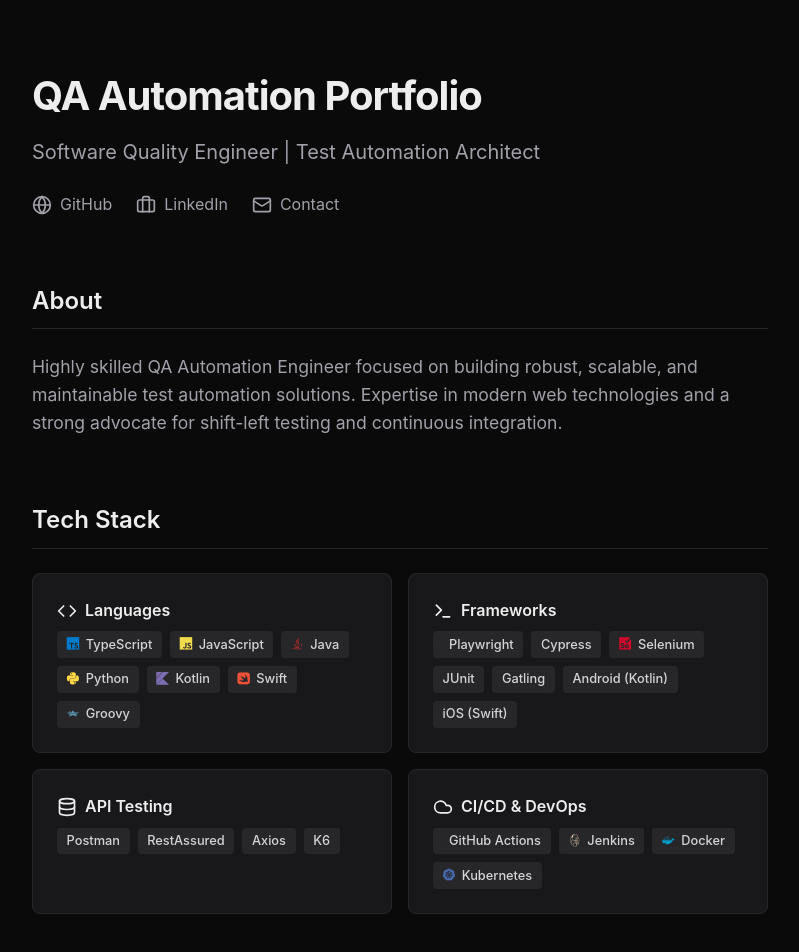
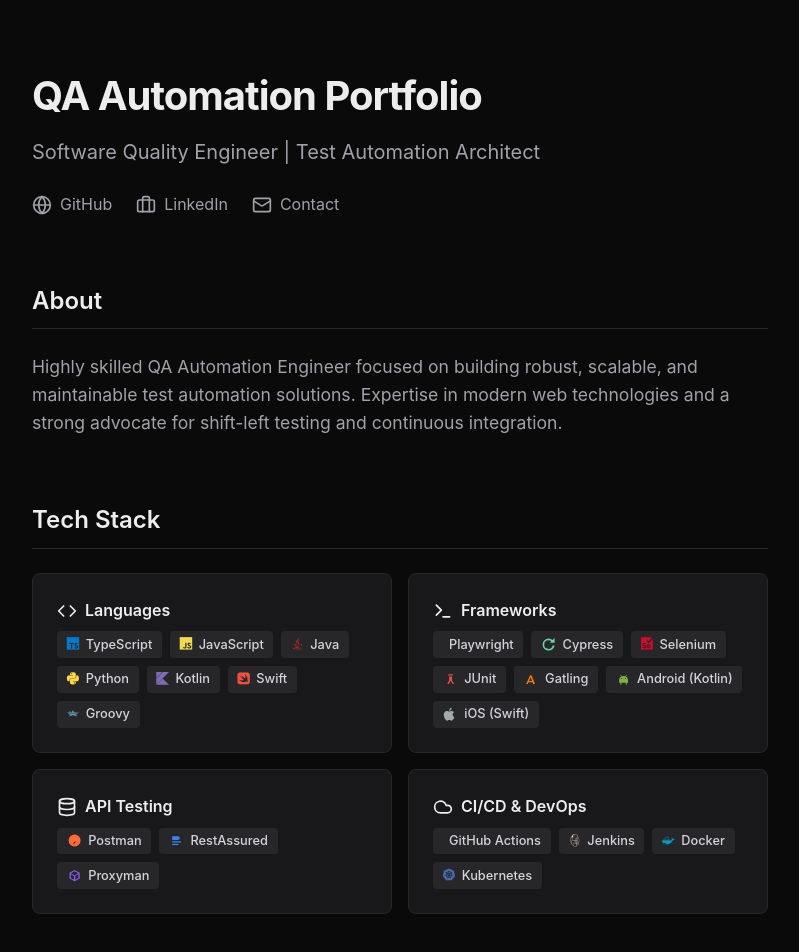
Before and after one commit to Grzegorz-Bee/qa-playwright-portfolio, a React (Vite) app: page / in a window 1280 px wide. Shown: the top 952 px of the page, without its empty margins (240-1039 px from the left). Built offline with nearby package versions, Linux system fonts and the light colour scheme; the HTML template or start-up script is replaced by a standard one.

Commit message:
add missing icons

```diff
--- a/src/App.jsx
+++ b/src/App.jsx
@@ -2,6 +2,19 @@
 import { Globe, Briefcase, Mail, ExternalLink, Code, Terminal, Database, Cloud } from 'lucide-react';
 import Contact from './components/Contact';
 import './styles/App.css';
+
+const CustomIcon = ({ label, accent, children, viewBox = '0 0 24 24' }) => (
+  <span
+    className="custom-skill-icon"
+    style={{ '--icon-accent': accent }}
+    aria-hidden="true"
+    title={label}
+  >
+    <svg viewBox={viewBox} focusable="false">
+      {children}
+    </svg>
+  </span>
+);
 
 const App = () => {
   return (
@@ -49,21 +62,20 @@
             <div className="card-title"><Terminal size={20} /> Frameworks</div>
             <div className="skill-tags">
               <span className="tag"><i className="devicon-playwright-plain colored"></i> Playwright</span>
-              <span className="tag">Cypress</span>
+              <span className="tag"><CustomIcon label="Cypress" accent="#69d3a7"><path fill="currentColor" d="M12 2.5a9.5 9.5 0 1 0 9.41 10.82h-3.02A6.75 6.75 0 1 1 12 5.25c1.63 0 3.12.57 4.28 1.52L13.9 9.15h7.6v-7.6L18.2 4.85A9.45 9.45 0 0 0 12 2.5Z" /></CustomIcon> Cypress</span>
               <span className="tag"><i className="devicon-selenium-original colored"></i> Selenium</span>
-              <span className="tag">JUnit</span>
-              <span className="tag">Gatling</span>
-              <span className="tag">Android (Kotlin)</span>
-              <span className="tag">iOS (Swift)</span>
+              <span className="tag"><CustomIcon label="JUnit" accent="#dc524a"><path fill="currentColor" d="M8.4 3.5h7.2v2.2H8.4zM9.7 7.1h4.6v6.3l2.87 4.97-1.9 1.09L12 14l-3.27 5.4-1.9-1.09 2.87-4.97z" /></CustomIcon> JUnit</span>
+              <span className="tag"><CustomIcon label="Gatling" accent="#ff7a00"><path fill="currentColor" d="M5 19 11.2 5h2.16L19 19h-2.8l-1.03-2.65H8.63L7.5 19Zm4.52-4.82h4.8L12 8.23Z" /></CustomIcon> Gatling</span>
+              <span className="tag"><CustomIcon label="Android" accent="#7cb342"><path fill="currentColor" d="M8.42 7.2 6.97 4.68l.74-.43 1.48 2.56a8.13 8.13 0 0 1 5.62 0l1.48-2.56.74.43-1.45 2.52A6.05 6.05 0 0 1 19 12.5V16a1 1 0 0 1-1 1h-1v3h-1.5v-3h-7v3H7v-3H6a1 1 0 0 1-1-1v-3.5c0-2.29 1.26-4.28 3.42-5.3ZM9 11.25a.9.9 0 1 0 0-1.8.9.9 0 0 0 0 1.8Zm6 0a.9.9 0 1 0 0-1.8.9.9 0 0 0 0 1.8Z" /></CustomIcon> Android (Kotlin)</span>
+              <span className="tag"><CustomIcon label="iOS" accent="#a2aaad"><path fill="currentColor" d="M15.24 12.03c.03 3.08 2.7 4.1 2.73 4.11-.02.07-.43 1.47-1.42 2.92-.86 1.24-1.75 2.48-3.16 2.5-1.39.03-1.83-.82-3.42-.82s-2.08.8-3.39.85c-1.36.05-2.4-1.36-3.27-2.59C1.54 16.45.18 11.95 2 8.86c.9-1.54 2.52-2.52 4.29-2.55 1.33-.02 2.58.9 3.42.9.84 0 2.4-1.12 4.05-.95.69.03 2.63.28 3.88 2.12-.1.06-2.31 1.34-2.4 3.65ZM12.66 4.48c.72-.87 1.2-2.08 1.07-3.28-1.03.04-2.28.69-3.02 1.55-.67.77-1.25 1.99-1.1 3.16 1.15.09 2.32-.58 3.05-1.43Z" /></CustomIcon> iOS (Swift)</span>
             </div>
           </div>
           <div className="card" data-testid="api-testing-card">
             <div className="card-title"><Database size={20} /> API Testing</div>
             <div className="skill-tags">
-              <span className="tag">Postman</span>
-              <span className="tag">RestAssured</span>
-              <span className="tag">Axios</span>
-              <span className="tag">K6</span>
+              <span className="tag"><CustomIcon label="Postman" accent="#ff6c37"><path fill="currentColor" d="M12 2.5a9.5 9.5 0 1 0 9.5 9.5A9.51 9.51 0 0 0 12 2.5Zm3.7 6.36-2.83 6.65a1.1 1.1 0 0 1-.58.59l-2.55 1.09 1.09-2.55a1.1 1.1 0 0 1 .59-.58l6.64-2.84a.43.43 0 0 0 .23-.56.44.44 0 0 0-.56-.23Z" /></CustomIcon> Postman</span>
+              <span className="tag"><CustomIcon label="RestAssured" accent="#3b82f6"><path fill="currentColor" d="M5 5h9a3 3 0 0 1 0 6H5Zm0 8h14v2H5Zm0 4h10v2H5Z" /></CustomIcon> RestAssured</span>
+              <span className="tag"><CustomIcon label="Proxyman" accent="#8b5cf6"><path fill="currentColor" d="M12 3 4 7.5v9L12 21l8-4.5v-9Zm0 2.06 5.91 3.32L12 11.7 6.09 8.38Zm-6 4.84 5 2.82v5.95l-5-2.81Zm7 8.77v-5.95l5-2.82v5.96Z" /></CustomIcon> Proxyman</span>
             </div>
           </div>
           <div className="card" data-testid="cicd-card">
--- a/src/styles/App.css
+++ b/src/styles/App.css
@@ -5,6 +5,7 @@
   --muted-color: #a1a1aa;
   --card-bg: #18181b;
   --border-color: #27272a;
+  --icon-accent: currentColor;
 }
 
 * {
@@ -212,6 +213,22 @@
   gap: 0.4rem;
 }
 
+.custom-skill-icon {
+  width: 0.95rem;
+  height: 0.95rem;
+  display: inline-flex;
+  align-items: center;
+  justify-content: center;
+  color: var(--icon-accent);
+  flex-shrink: 0;
+}
+
+.custom-skill-icon svg {
+  width: 100%;
+  height: 100%;
+  display: block;
+}
+
 .project-link {
   display: inline-flex;
   align-items: center;
```
